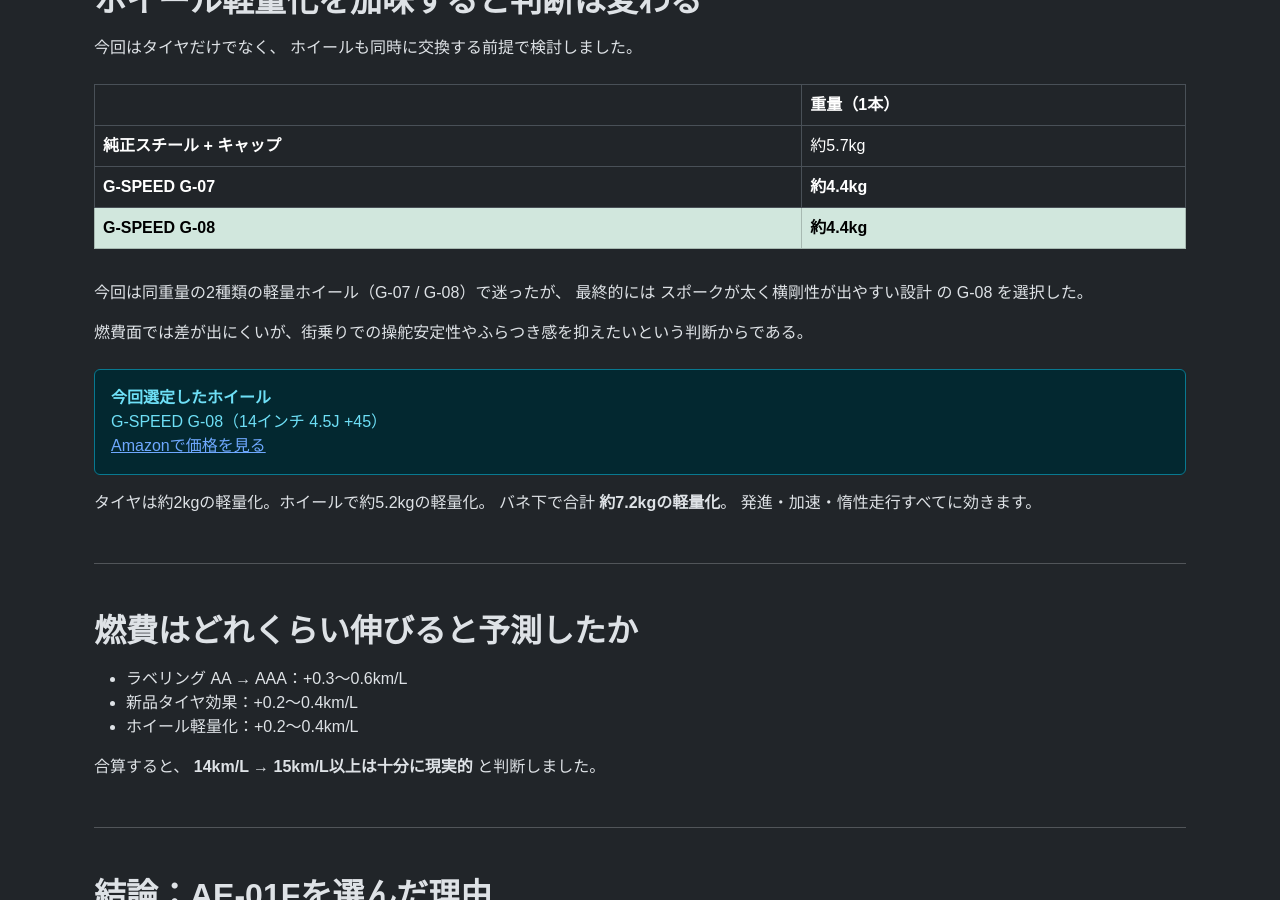
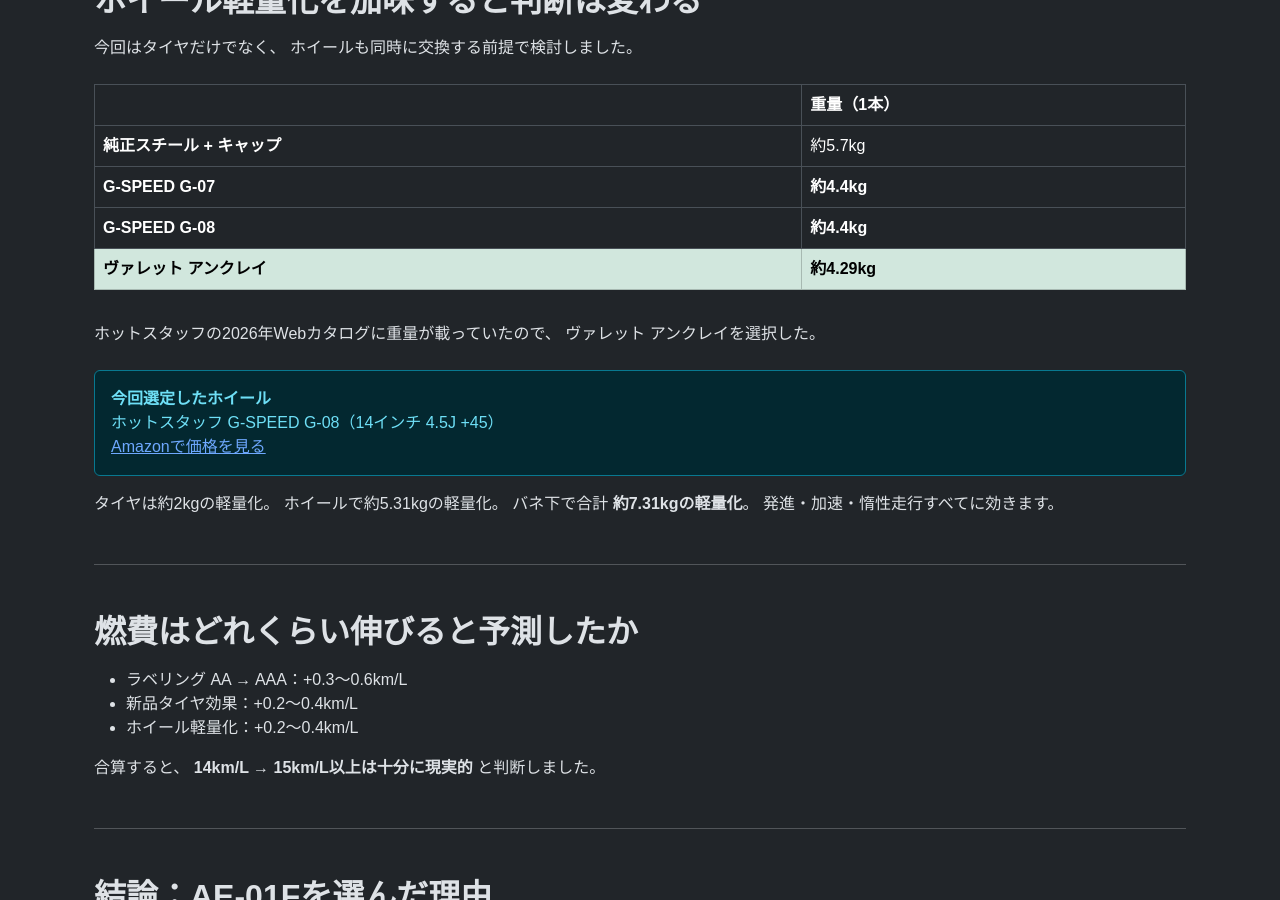
Before and after one commit to funyapar-org/fuel-lab, a Jekyll site: the page built from _solio/fuel-optimization-by-tire.md, in a window 1280 px wide and 900 px high, scrolled down 2304 px. Built offline with Jekyll 4.4.1, drawn with Linux system fonts in a browser that asks for light colours.

Commit message:
ヴァレットアンクレイ

```diff
--- a/_solio/fuel-optimization-by-tire.md
+++ b/_solio/fuel-optimization-by-tire.md
@@ -226,32 +226,33 @@
             <th>G-SPEED G-07</th>
             <td><strong>約4.4kg</strong></td>
           </tr>
-          <tr class="table-success">
+          <tr>
             <th>G-SPEED G-08</th>
             <td><strong>約4.4kg</strong></td>
+          </tr>
+          <tr class="table-success">
+            <th>ヴァレット アンクレイ</th>
+            <td><strong>約4.29kg</strong></td>
           </tr>
         </tbody>
       </table>
     </div>
 
     <p class="mt-3">
-      今回は同重量の2種類の軽量ホイール（G-07 / G-08）で迷ったが、
-      最終的には スポークが太く横剛性が出やすい設計 の G-08 を選択した。
-    </p>
-
-    <p class="mt-3">
-      燃費面では差が出にくいが、街乗りでの操舵安定性やふらつき感を抑えたいという判断からである。
+      ホットスタッフの2026年Webカタログに重量が載っていたので、
+      ヴァレット アンクレイを選択した。
     </p>
 
     <div class="alert alert-info mt-4">
       <strong>今回選定したホイール</strong><br>
-      G-SPEED G-08（14インチ 4.5J +45）<br>
-      <a href="https://amzn.to/427H4Fc" target="_blank" rel="noopener sponsored">Amazonで価格を見る</a>
+      ホットスタッフ G-SPEED G-08（14インチ 4.5J +45）<br>
+      <a href="https://amzn.to/4g9DCC2" target="_blank" rel="noopener sponsored">Amazonで価格を見る</a>
     </div>
 
     <p class="mt-3">
-      タイヤは約2kgの軽量化。ホイールで約5.2kgの軽量化。
-      バネ下で合計 <strong>約7.2kgの軽量化</strong>。
+      タイヤは約2kgの軽量化。
+      ホイールで約5.31kgの軽量化。
+      バネ下で合計 <strong>約7.31kgの軽量化</strong>。
       発進・加速・惰性走行すべてに効きます。
     </p>
   </section>
```
Also changed, not shown: _data/wheels.yml (+7 -0 lines).
